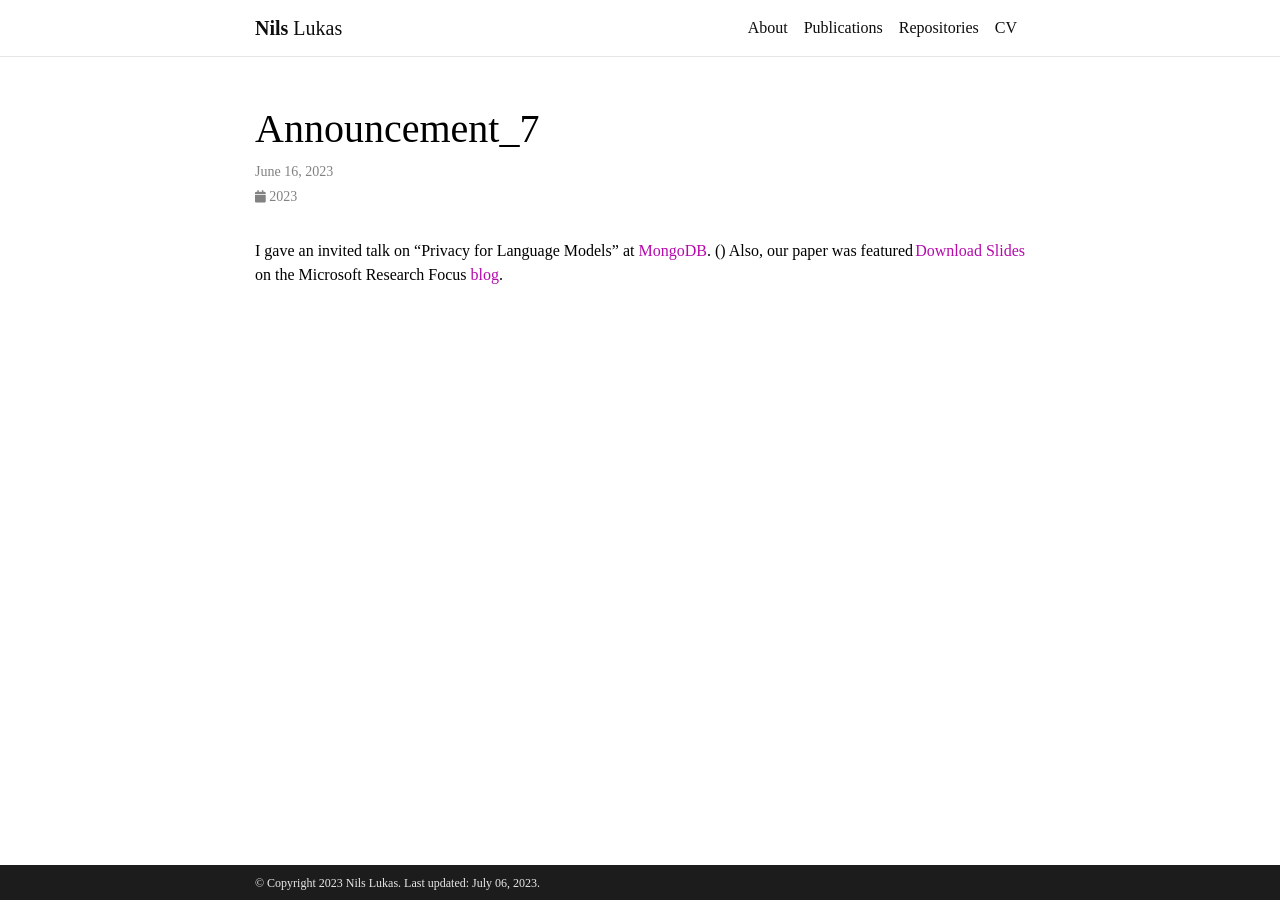
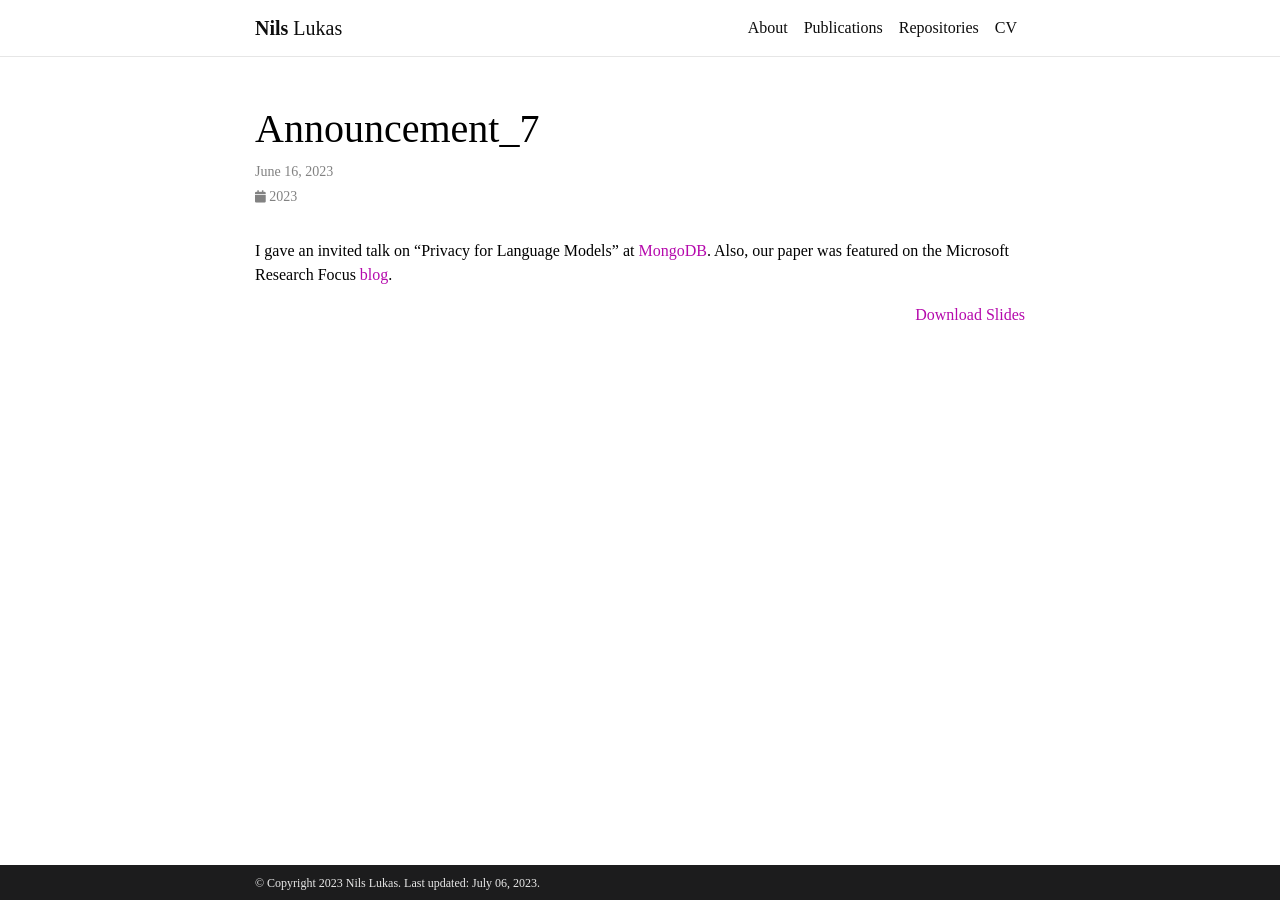
Before and after one commit to nilslukas/nilshendriklukas.github.io, a Jekyll site: the page built from _news/announcement_7.md, in a window 1280 px wide. Built offline with Jekyll 4.4.1, drawn with Linux system fonts in a browser that asks for light colours; comment, search, counter and statistics services are not loaded; a style sheet for code colours, icons or effects is not loaded.

Commit message:
update slide download

```diff
--- a/_news/announcement_7.md
+++ b/_news/announcement_7.md
@@ -5,6 +5,6 @@ inline: true
 ---
 
 I gave an invited talk on "Privacy for Language Models" at [MongoDB](https://www.mongodb.com).
-(<a href="/assets/pdf/nils_lukas_privacy_in_language_models.pdf" target="_blank" rel="noopener noreferrer" class="float-right">Download Slides</a>)
-Also, our paper
-was featured on the Microsoft Research Focus [blog](https://www.microsoft.com/en-us/research/blog/research-focus-week-of-june-5-2023/).
+Also, our paper was featured on the Microsoft Research Focus [blog](https://www.microsoft.com/en-us/research/blog/research-focus-week-of-june-5-2023/).
+
+<a href="/assets/pdf/nils_lukas_privacy_in_language_models.pdf" target="_blank" rel="noopener noreferrer" class="float-right">Download Slides</a>
```
Also changed, not shown: _news/announcement_8.md (+2 -1 lines).
